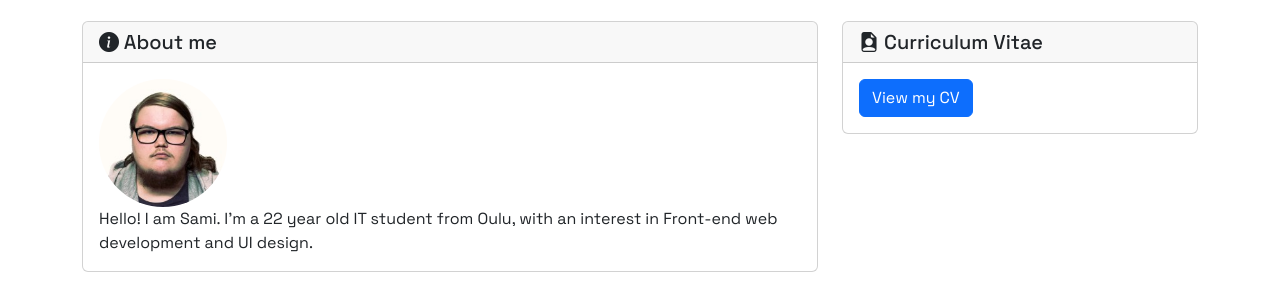
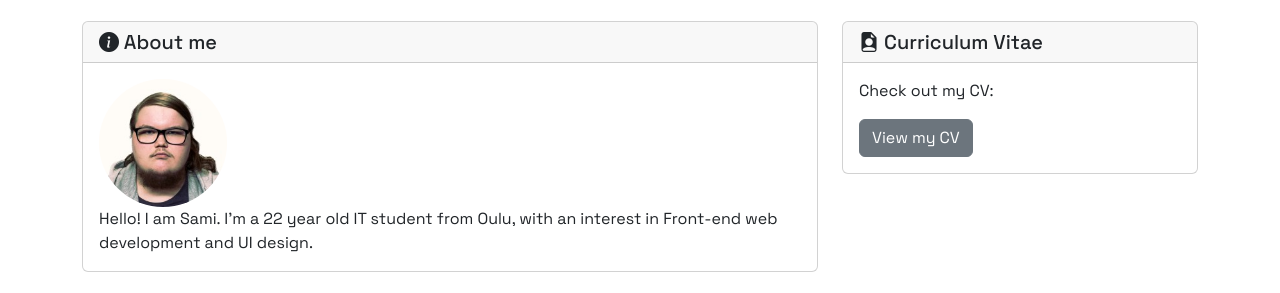
Before and after one commit to koskisami/koskisami.github.io, a plain HTML site: page index.html in a window 1280 px wide. Shown: the part 51-344 px from the top of the page. Drawn offline with nearby package versions, Linux system fonts and the light colour scheme.

Commit message:
Update index.html

```diff
--- a/index.html
+++ b/index.html
@@ -61,7 +61,8 @@
                     <div class="card">
                         <h5 class="card-header"><i class="bi bi-file-earmark-person-fill"></i> Curriculum Vitae</h5>
                         <div class="card-body">
-                            <a href="cv.html" class="btn btn-primary">View my CV</a>
+                            <p class="card-text">Check out my CV:</p>
+                            <a href="cv.html" class="btn btn-secondary">View my CV</a>
                         </div>
                     </div>
                 </div>
```
